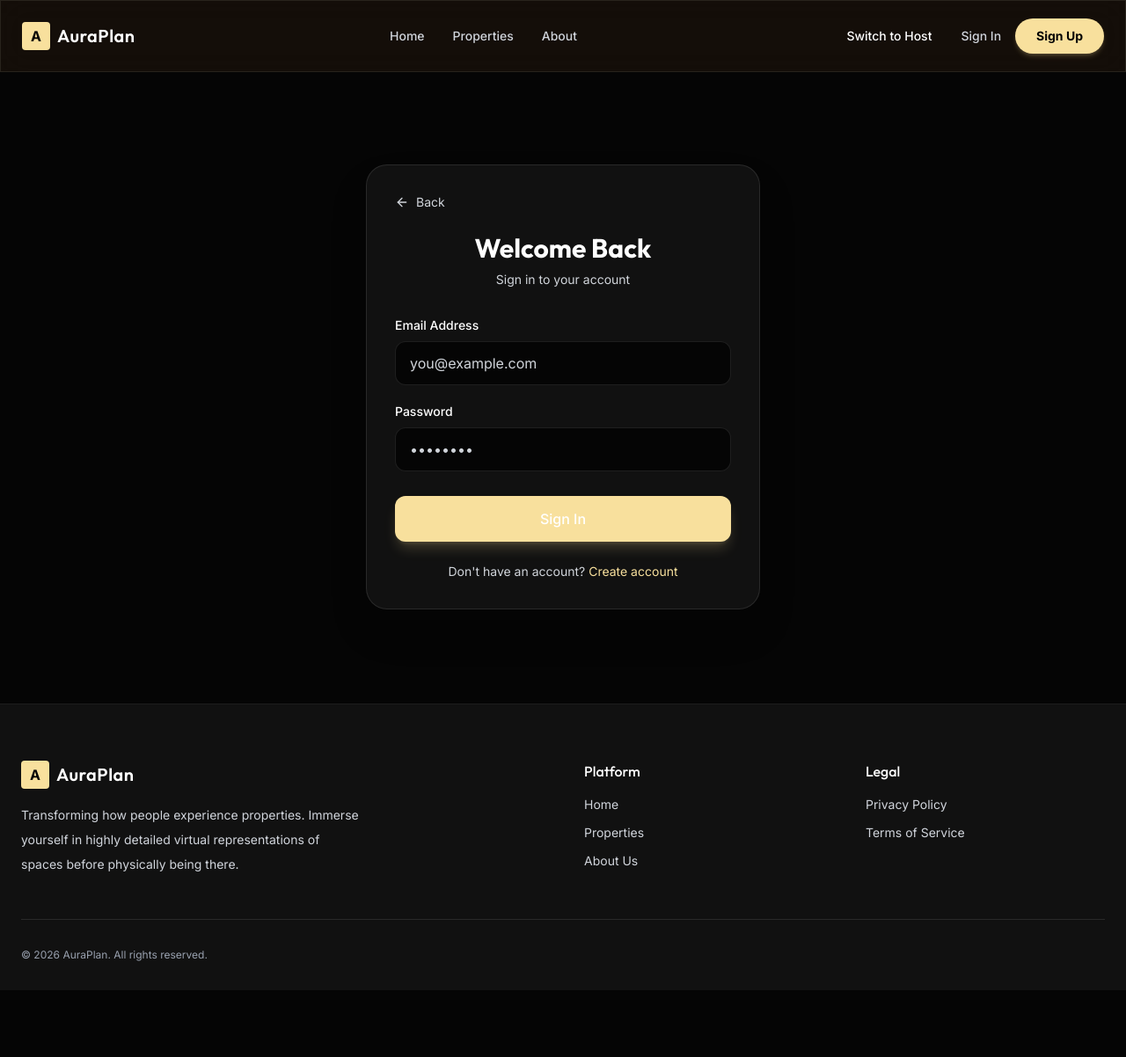
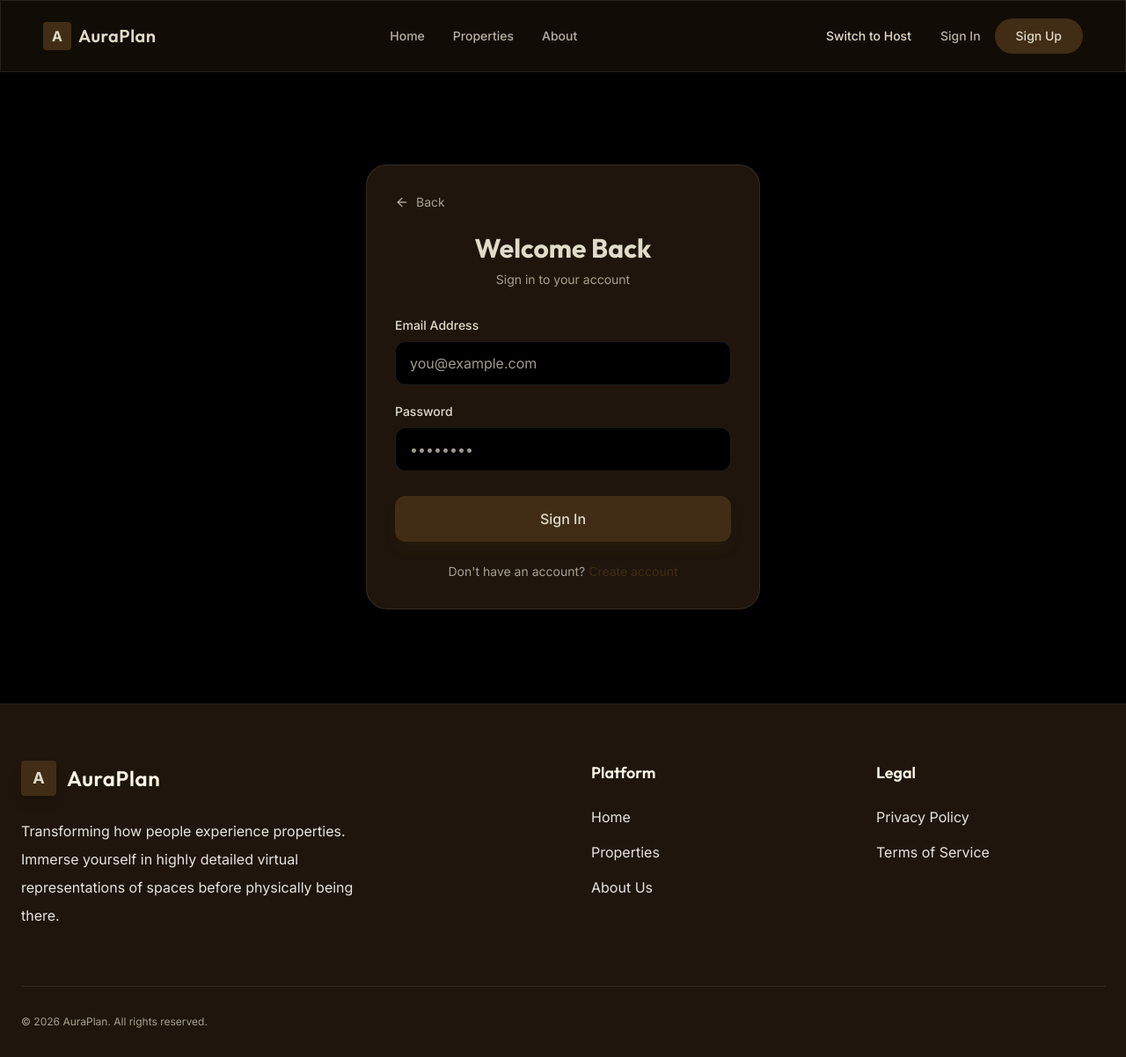
Before and after one commit to sujalvk888/aura-plan, a Next.js app: page /login in a window 1280 px wide. Shown: the whole page at 88% size. Before the commit the page ends 1126 px from the top, so only its background shows below. Built offline with nearby package versions, Linux system fonts and the light colour scheme; no server answers.

Commit message:
Implement visual design overhaul: spacing typography colors and layouts

```diff
--- a/src/app/globals.css
+++ b/src/app/globals.css
@@ -12,19 +12,18 @@
 }
 
 :root {
-  --background: #050505;
-  --surface: #111111;
-  --primary: #F8E09D;
-  --primary-hover: #E5CB81;
-  --foreground: #FFFFFF;
-  --foreground-muted: #D1D5DB;
+  --background: #000000;
+  --surface: #1F150C;
+  --primary: #412D15;
+  --primary-hover: #5a3e1d;
+  --foreground: #E1DCC9;
+  --foreground-muted: rgba(225, 220, 201, 0.7);
 }
 
 body {
   background-color: var(--background);
   color: var(--foreground);
   font-family: var(--font-sans);
-  line-height: 1.5;
   -webkit-font-smoothing: antialiased;
 }
 
--- a/src/components/Footer.tsx
+++ b/src/components/Footer.tsx
@@ -4,40 +4,40 @@ export default function Footer() {
   return (
     <footer className="bg-surface border-t border-white/5 pt-16 pb-8">
       <div className="max-w-7xl mx-auto px-6">
-        <div className="grid grid-cols-1 md:grid-cols-4 gap-12 mb-12">
+        <div className="grid grid-cols-1 md:grid-cols-4 gap-16 mb-16">
           <div className="md:col-span-2">
-            <div className="flex items-center gap-2 mb-4">
-              <div className="w-8 h-8 bg-primary rounded flex items-center justify-center font-bold text-background">
+            <div className="flex items-center gap-3 mb-6">
+              <div className="w-10 h-10 bg-primary rounded flex items-center justify-center font-bold text-lg text-foreground shadow-lg">
                 A
               </div>
-              <span className="text-xl font-heading font-semibold tracking-wide text-white">
+              <span className="text-2xl font-heading font-semibold tracking-wide text-[#FFF8E7]">
                 AuraPlan
               </span>
             </div>
-            <p className="text-gray-300 text-sm max-w-sm leading-loose">
+            <p className="text-[#E8E4DF] text-base max-w-sm leading-loose">
               Transforming how people experience properties. Immerse yourself in highly detailed virtual representations of spaces before physically being there.
             </p>
           </div>
 
           <div>
-            <h3 className="font-heading font-medium mb-4 text-white">Platform</h3>
-            <ul className="space-y-3 text-sm text-gray-300">
-              <li><Link href="/" className="hover:text-white transition-colors">Home</Link></li>
-              <li><Link href="/properties" className="hover:text-white transition-colors">Properties</Link></li>
-              <li><Link href="/#about" className="hover:text-white transition-colors">About Us</Link></li>
+            <h3 className="font-heading text-lg font-semibold mb-6 text-[#FFF8E7]">Platform</h3>
+            <ul className="space-y-4 text-base text-[#E8E4DF]">
+              <li><Link href="/" className="hover:text-primary transition-colors">Home</Link></li>
+              <li><Link href="/properties" className="hover:text-primary transition-colors">Properties</Link></li>
+              <li><Link href="/#about" className="hover:text-primary transition-colors">About Us</Link></li>
             </ul>
           </div>
 
           <div>
-            <h3 className="font-heading font-medium mb-4 text-white">Legal</h3>
-            <ul className="space-y-3 text-sm text-gray-300">
-              <li><Link href="#" className="hover:text-white transition-colors">Privacy Policy</Link></li>
-              <li><Link href="#" className="hover:text-white transition-colors">Terms of Service</Link></li>
+            <h3 className="font-heading text-lg font-semibold mb-6 text-[#FFF8E7]">Legal</h3>
+            <ul className="space-y-4 text-base text-[#E8E4DF]">
+              <li><Link href="#" className="hover:text-primary transition-colors">Privacy Policy</Link></li>
+              <li><Link href="#" className="hover:text-primary transition-colors">Terms of Service</Link></li>
             </ul>
           </div>
         </div>
 
-        <div className="border-t border-white/10 pt-8 flex flex-col md:flex-row items-center justify-between text-xs text-gray-400">
+        <div className="border-t border-white/10 pt-8 flex flex-col md:flex-row items-center justify-between text-xs text-foreground-muted">
           <p>© {new Date().getFullYear()} AuraPlan. All rights reserved.</p>
         </div>
       </div>
--- a/src/components/Navbar.tsx
+++ b/src/components/Navbar.tsx
@@ -8,37 +8,37 @@ export default async function Navbar() {
 
   return (
     <nav className="fixed top-0 left-0 right-0 z-50 glass">
-      <div className="max-w-7xl mx-auto px-6 h-20 flex items-center justify-between">
+      <div className="max-w-7xl mx-auto px-6 md:px-12 h-20 flex items-center justify-between">
         <div className="flex items-center gap-2">
           {/* Logo Placeholder */}
-          <div className="w-8 h-8 bg-primary rounded flex items-center justify-center font-bold text-background">
+          <div className="w-8 h-8 bg-primary rounded flex items-center justify-center font-bold text-foreground">
             A
           </div>
-          <Link href="/" className="text-xl font-heading font-semibold tracking-wide text-white">
+          <Link href="/" className="text-xl font-heading font-semibold tracking-wide text-foreground">
             AuraPlan
           </Link>
         </div>
 
         <div className="hidden md:flex items-center gap-8 text-sm font-medium">
-          <Link href="/" className="text-gray-300 hover:text-white transition-colors">
+          <Link href="/" className="text-foreground/80 hover:text-foreground transition-colors">
             Home
           </Link>
-          <Link href="/properties" className="text-gray-300 hover:text-white transition-colors">
+          <Link href="/properties" className="text-foreground/80 hover:text-foreground transition-colors">
             Properties
           </Link>
-          <Link href="/#about" className="text-gray-300 hover:text-white transition-colors">
+          <Link href="/#about" className="text-foreground/80 hover:text-foreground transition-colors">
             About
           </Link>
         </div>
 
         <div className="flex items-center gap-2 md:gap-4">
-          <Link href="/host" className="hidden md:flex text-sm font-medium text-white hover:bg-white/5 px-4 py-2 rounded-full transition-colors border border-transparent hover:border-white/10 whitespace-nowrap">
+          <Link href="/host" className="hidden md:flex text-sm font-medium text-foreground hover:bg-white/5 px-4 py-2 rounded-full transition-colors border border-transparent hover:border-white/10 whitespace-nowrap">
             Switch to Host
           </Link>
 
           {user ? (
             <>
-              <Link href="/wishlist" className="hidden md:flex items-center gap-2 text-gray-300 hover:text-white transition-colors">
+              <Link href="/wishlist" className="hidden md:flex items-center gap-2 text-foreground/80 hover:text-foreground transition-colors">
                 <Heart size={18} /> <span className="text-sm font-medium">Wishlist</span>
               </Link>
               <Link href="/profile" className="flex items-center gap-2 bg-white/5 hover:bg-white/10 border border-white/10 px-4 py-2 rounded-full text-sm font-medium transition-colors">
@@ -53,12 +53,12 @@ export default async function Navbar() {
             </>
           ) : (
             <>
-              <Link href="/login" className="hidden md:block text-gray-300 hover:text-white text-sm font-medium transition-colors">
+              <Link href="/login" className="hidden md:block text-foreground/80 hover:text-foreground text-sm font-medium transition-colors">
                 Sign In
               </Link>
               <Link
                 href="/register"
-                className="hidden md:block bg-primary hover:bg-primary-hover text-background px-6 py-2.5 rounded-full text-sm font-bold transition-all hover:scale-105 active:scale-95 shadow-md shadow-primary/20"
+                className="hidden md:block bg-primary hover:bg-primary-hover text-foreground px-6 py-2.5 rounded-full text-sm font-medium transition-all hover:scale-105 active:scale-95"
               >
                 Sign Up
               </Link>
--- a/src/components/PropertyCard.tsx
+++ b/src/components/PropertyCard.tsx
@@ -60,7 +60,7 @@ export default function PropertyCard({
         />
       </button>
 
-      <div className="relative h-64 w-full overflow-hidden bg-surface">
+      <div className="relative h-80 w-full overflow-hidden">
         <Image
           src={imageUrl}
           alt={title}
@@ -68,24 +68,25 @@ export default function PropertyCard({
           sizes="(max-width: 768px) 100vw, (max-width: 1200px) 50vw, 33vw"
           className="object-cover transition-transform duration-700 group-hover:scale-105"
         />
+        <div className="absolute inset-0 bg-gradient-to-t from-surface via-transparent to-transparent opacity-80" />
       </div>
 
-      <div className="p-6 bg-surface">
+      <div className="p-8 relative z-10 -mt-6">
         <div className="flex items-center justify-between mb-4">
-          <div className="flex items-center gap-1.5 text-xs text-primary font-bold w-fit py-1">
+          <div className="flex items-center gap-1.5 text-sm text-primary font-medium bg-surface/80 backdrop-blur-md w-fit px-4 py-1.5 rounded-full border border-white/5">
             <MapPin size={14} />
             {location}
           </div>
-          <div className="text-xs text-white font-medium bg-white/10 px-3 py-1 rounded-full">
+          <div className="text-sm text-[#E8E4DF] font-medium bg-white/5 px-4 py-1.5 rounded-full">
             {type}
           </div>
         </div>
 
-        <h3 className="font-heading text-xl font-semibold text-white mb-6">
+        <h3 className="font-heading text-2xl font-semibold text-[#FFF8E7] mb-6 drop-shadow-md">
           {title}
         </h3>
 
-        <span className="w-full block text-center bg-primary/20 group-hover:bg-primary text-white group-hover:text-black py-3.5 rounded-xl text-sm font-bold transition-colors border border-primary/30 group-hover:border-primary">
+        <span className="w-full block text-center bg-primary/20 group-hover:bg-[#FFF8E7] text-[#FFF8E7] group-hover:text-[#1A120B] py-4 rounded-xl text-lg font-bold transition-all border border-primary/30 group-hover:border-[#FFF8E7] shadow-lg">
           View Details
         </span>
       </div>
```
Also changed, not shown: src/app/page.tsx (+40 -46 lines).
